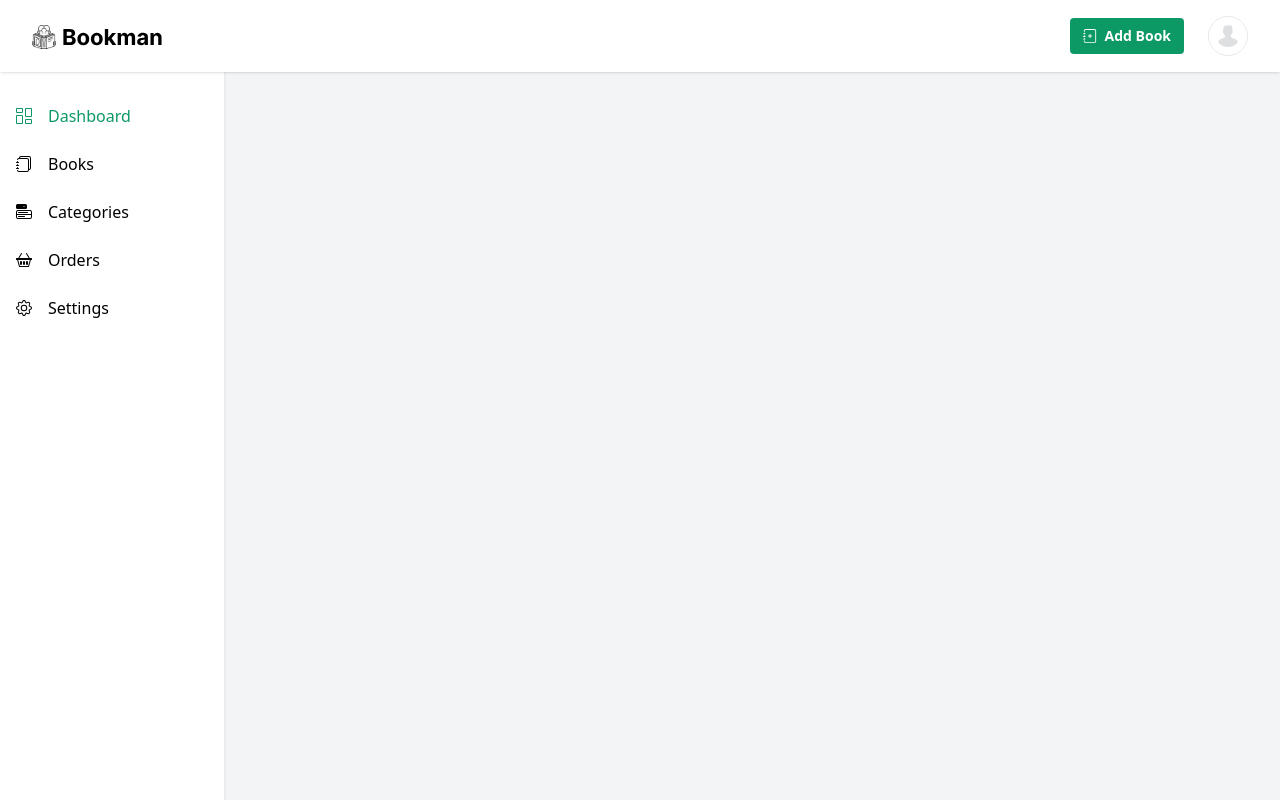
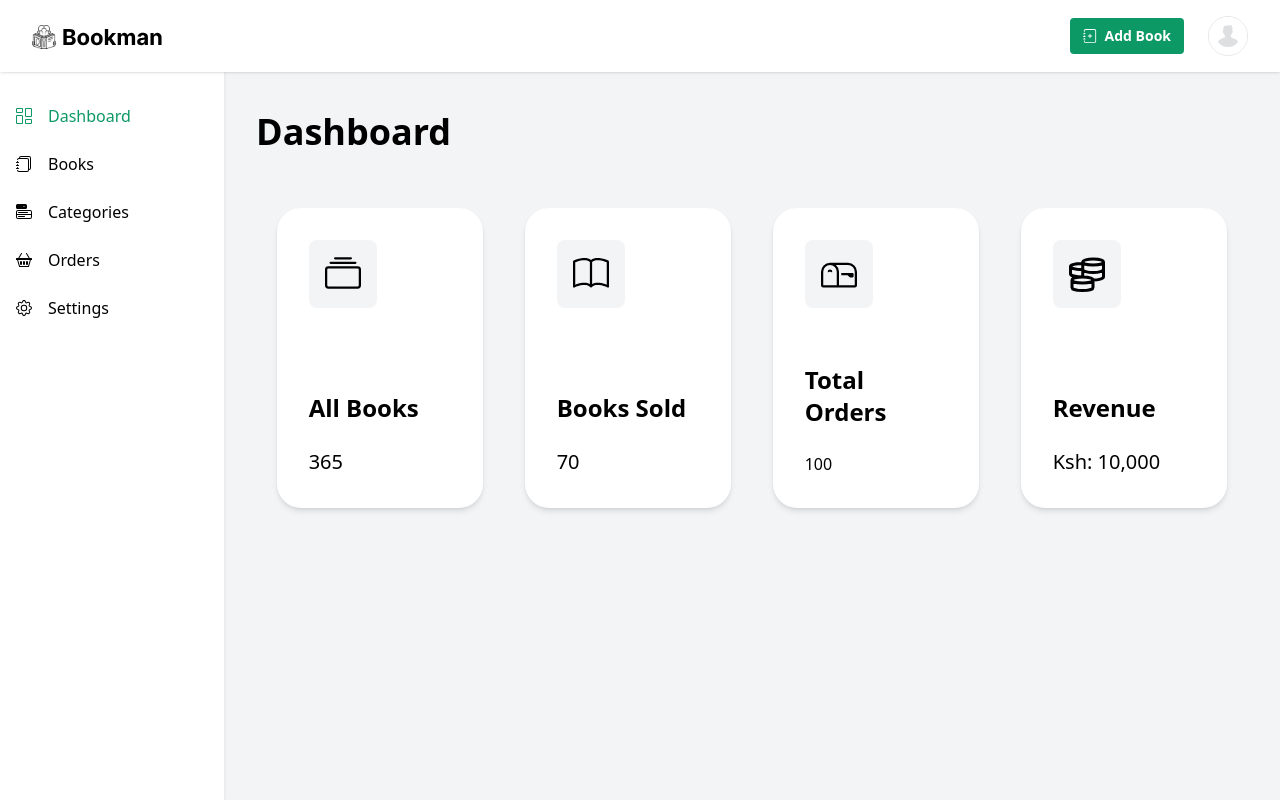
Before and after one commit to emmanuelallan/bookman_ui, a React (Create React App) app: page /dashboard in a window 1280 px wide. Built offline with nearby package versions, Linux system fonts and the light colour scheme.

Commit message:
style basic store info on dashboard

```diff
--- a/src/pages/dashboard.js
+++ b/src/pages/dashboard.js
@@ -1,5 +1,7 @@
 import Navbar from '../components/navbar';
 import SideBar from '../components/sideBar';
+import { BsBook, BsCollection, BsMailbox } from 'react-icons/bs';
+import { GrMoney } from 'react-icons/gr';
 
 const Dashboard = () => {
   return (
@@ -8,7 +10,57 @@ const Dashboard = () => {
       <div className="flex flex-1 pt-20">
         <SideBar />
         <main className="w-full lg:pl-52 xl:pl-56">
-          <div className="p-5 md:p-8 h-full"></div>
+          <div className="p-5 md:p-8 h-full">
+            <div className="w-full mb-14">
+              <h1 className="text-xl sm:text-4xl font-bold">Dashboard</h1>
+            </div>
+            <div className="w-full grid justify-items-center gap-y-6 grid-cols-1 sm:grid-cols-2 md:grid-cols-3 lg:grid-cols-4">
+              <div className="w-3/4 sm:w-5/6 bg-white shadow-md rounded-3xl p-8 hover:scale-110 hover:bg-accent hover:text-white transition ease-in-out delay-200">
+                <div className="flex flex-col gap-y-10">
+                  <div className="p-4 rounded-lg max-w-fit bg-gray-100">
+                    <BsCollection className="text-4xl text-black" />
+                  </div>
+                  <div className=" flex flex-col h-32 justify-end">
+                    <h2 className="text-2xl font-bold">All Books</h2>
+                    <p className="text-xl mt-6">365</p>
+                  </div>
+                </div>
+              </div>
+              <div className="w-3/4 sm:w-5/6 bg-white shadow-md rounded-3xl p-8 hover:scale-110 hover:bg-accent hover:text-white transition ease-in-out delay-200">
+                <div className="flex flex-col gap-y-10">
+                  <div className="p-4 rounded-lg max-w-fit bg-gray-100">
+                    <BsBook className="text-4xl text-black" />
+                  </div>
+                  <div className=" flex flex-col h-32 justify-end">
+                    <h2 className="text-2xl font-bold">Books Sold</h2>
+                    <p className="text-xl mt-6">70</p>
+                  </div>
+                </div>
+              </div>
+              <div className="w-3/4 sm:w-5/6 bg-white shadow-md rounded-3xl p-8 hover:scale-110 hover:bg-accent hover:text-white transition ease-in-out delay-200">
+                <div className="flex flex-col gap-y-10">
+                  <div className="p-4 rounded-lg max-w-fit bg-gray-100">
+                    <BsMailbox className="text-4xl text-black" />
+                  </div>
+                  <div className=" flex flex-col h-32 justify-end">
+                    <h2 className="text-2xl font-bold">Total Orders</h2>
+                    <p className="text-x mt-6">100</p>
+                  </div>
+                </div>
+              </div>
+              <div className="w-3/4 sm:w-5/6 bg-white shadow-md rounded-3xl p-8 hover:scale-110 hover:bg-accent hover:text-white transition ease-in-out delay-200">
+                <div className="flex flex-col gap-y-10">
+                  <div className="p-4 rounded-lg max-w-fit bg-gray-100">
+                    <GrMoney className="text-4xl text-black" />
+                  </div>
+                  <div className=" flex flex-col h-32 justify-end">
+                    <h2 className="text-2xl font-bold">Revenue</h2>
+                    <p className="text-xl mt-6">Ksh: 10,000</p>
+                  </div>
+                </div>
+              </div>
+            </div>
+          </div>
         </main>
       </div>
     </div>
```
